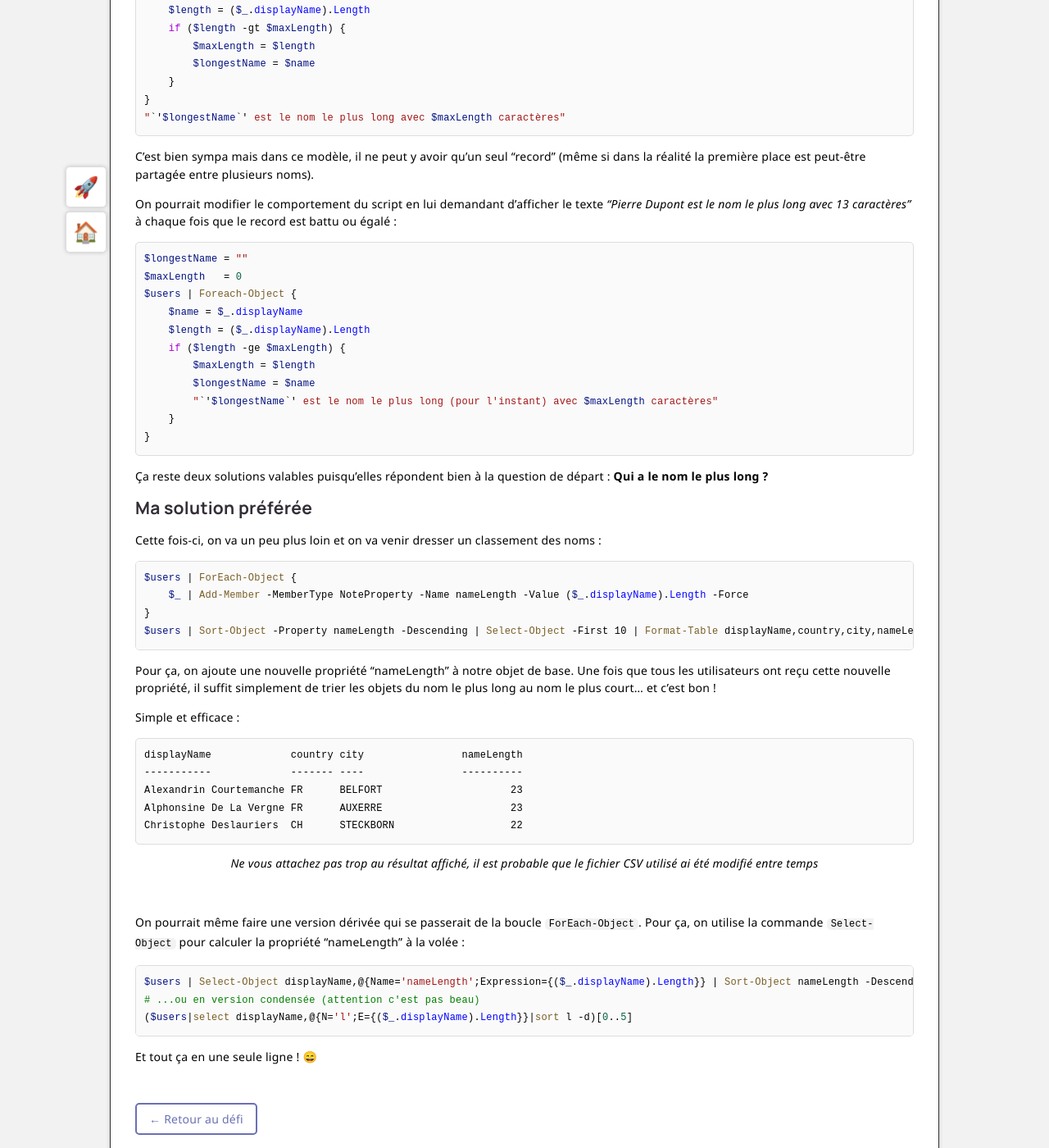
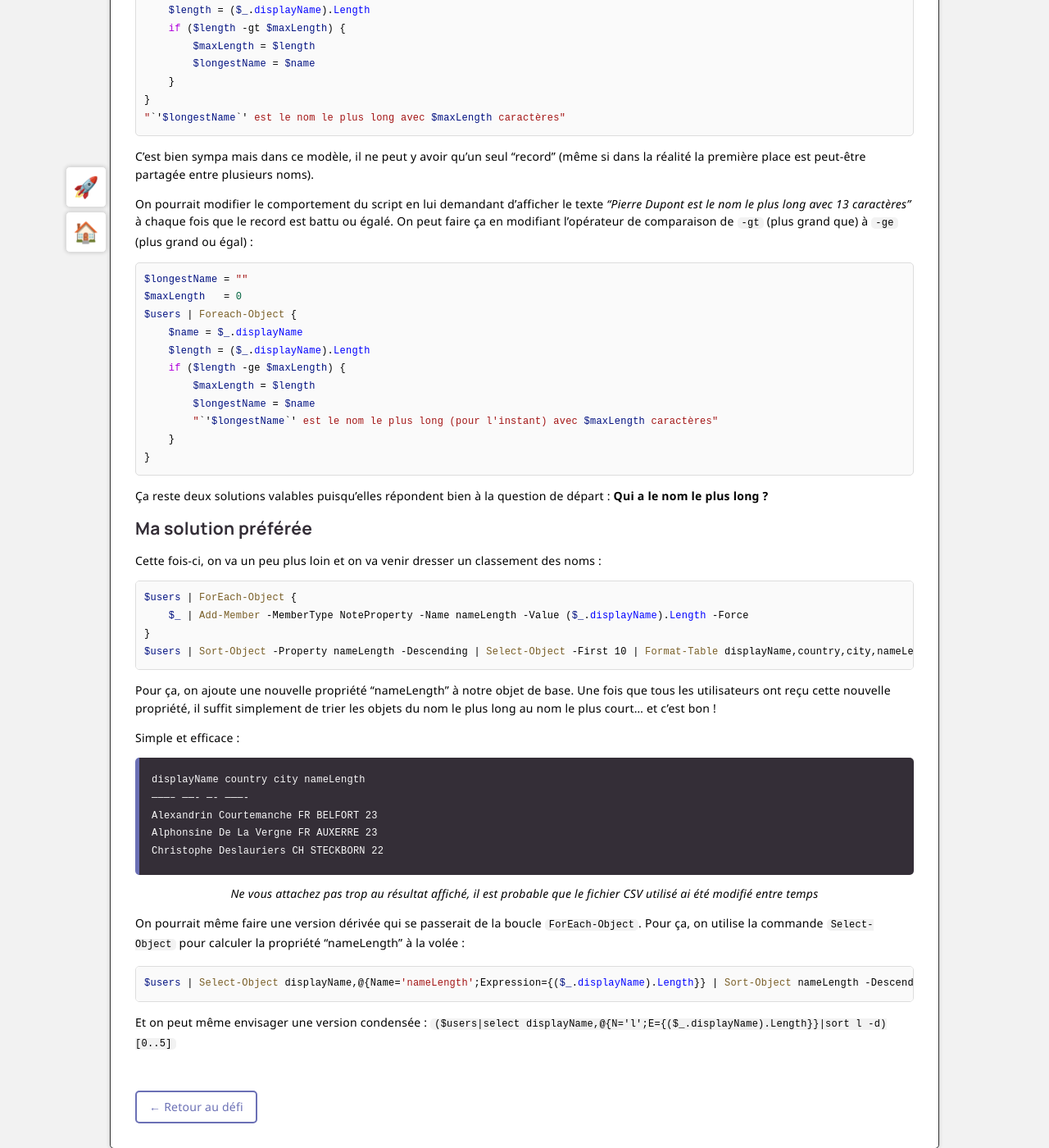
Before and after one commit to leobouard/leobouard.github.io, a Jekyll site: the page built from _posts/2022-04-10-le-nom-le-plus-long-soluce.md, in a window 1280 px wide and 1400 px high, scrolled down 595 px. Shown: the whole window at 82% size. Built offline with Jekyll 4.4.1, drawn with Linux system fonts in a browser that asks for light colours; some web fonts are replaced.

Commit message:
Amélioration article

````diff
--- a/_posts/2022-04-10-le-nom-le-plus-long-soluce.md
+++ b/_posts/2022-04-10-le-nom-le-plus-long-soluce.md
@@ -34,7 +34,7 @@ $users | Foreach-Object {
 
 C'est bien sympa mais dans ce modèle, il ne peut y avoir qu'un seul "record" (même si dans la réalité la première place est peut-être partagée entre plusieurs noms).
 
-On pourrait modifier le comportement du script en lui demandant d'afficher le texte *"Pierre Dupont est le nom le plus long avec 13 caractères"* à chaque fois que le record est battu ou égalé :
+On pourrait modifier le comportement du script en lui demandant d'afficher le texte *"Pierre Dupont est le nom le plus long avec 13 caractères"* à chaque fois que le record est battu ou égalé. On peut faire ça en modifiant l'opérateur de comparaison de `-gt` (plus grand que) à `-ge` (plus grand ou égal) :
 
 ```powershell
 $longestName = ""
@@ -63,30 +63,24 @@ $users | ForEach-Object {
 $users | Sort-Object -Property nameLength -Descending | Select-Object -First 10 | Format-Table displayName,country,city,nameLength
 ```
 
-Pour ça, on ajoute une nouvelle propriété "nameLength" à notre objet de base. Une fois que tous les utilisateurs ont reçu cette nouvelle propriété, il suffit simplement de trier les objets du nom le plus long au nom le plus court... et c'est bon !
+Pour ça, on ajoute une nouvelle propriété "nameLength" à notre objet de base. Une fois que tous les utilisateurs ont reçu cette nouvelle propriété, il suffit simplement de trier les objets du nom le plus long au nom le plus court… et c'est bon !
 
 Simple et efficace :
 
-```
-displayName             country city                nameLength
------------             ------- ----                ----------
-Alexandrin Courtemanche FR      BELFORT                     23
-Alphonsine De La Vergne FR      AUXERRE                     23
-Christophe Deslauriers  CH      STECKBORN                   22
-```
+> displayName             country city                nameLength\
+> -----------             ------- ----                ----------\
+> Alexandrin Courtemanche FR      BELFORT                     23\
+> Alphonsine De La Vergne FR      AUXERRE                     23\
+> Christophe Deslauriers  CH      STECKBORN                   22
 
 <div style="text-align: center">
   <i>Ne vous attachez pas trop au résultat affiché, il est probable que le fichier CSV utilisé ai été modifié entre temps</i>
 </div>
 
-<br>
-
 On pourrait même faire une version dérivée qui se passerait de la boucle `ForEach-Object`. Pour ça, on utilise la commande `Select-Object` pour calculer la propriété "nameLength" à la volée :
 
 ```powershell
 $users | Select-Object displayName,@{Name='nameLength';Expression={($_.displayName).Length}} | Sort-Object nameLength -Descending | Select-Object -First 10 | Format-Table
-# ...ou en version condensée (attention c'est pas beau)
-($users|select displayName,@{N='l';E={($_.displayName).Length}}|sort l -d)[0..5]
 ```
 
-Et tout ça en une seule ligne ! 😄
+Et on peut même envisager une version condensée : `($users|select displayName,@{N='l';E={($_.displayName).Length}}|sort l -d)[0..5]`
````
Also changed, not shown: _posts/2022-04-10-le-nom-le-plus-long.md (+4 -20 lines).
